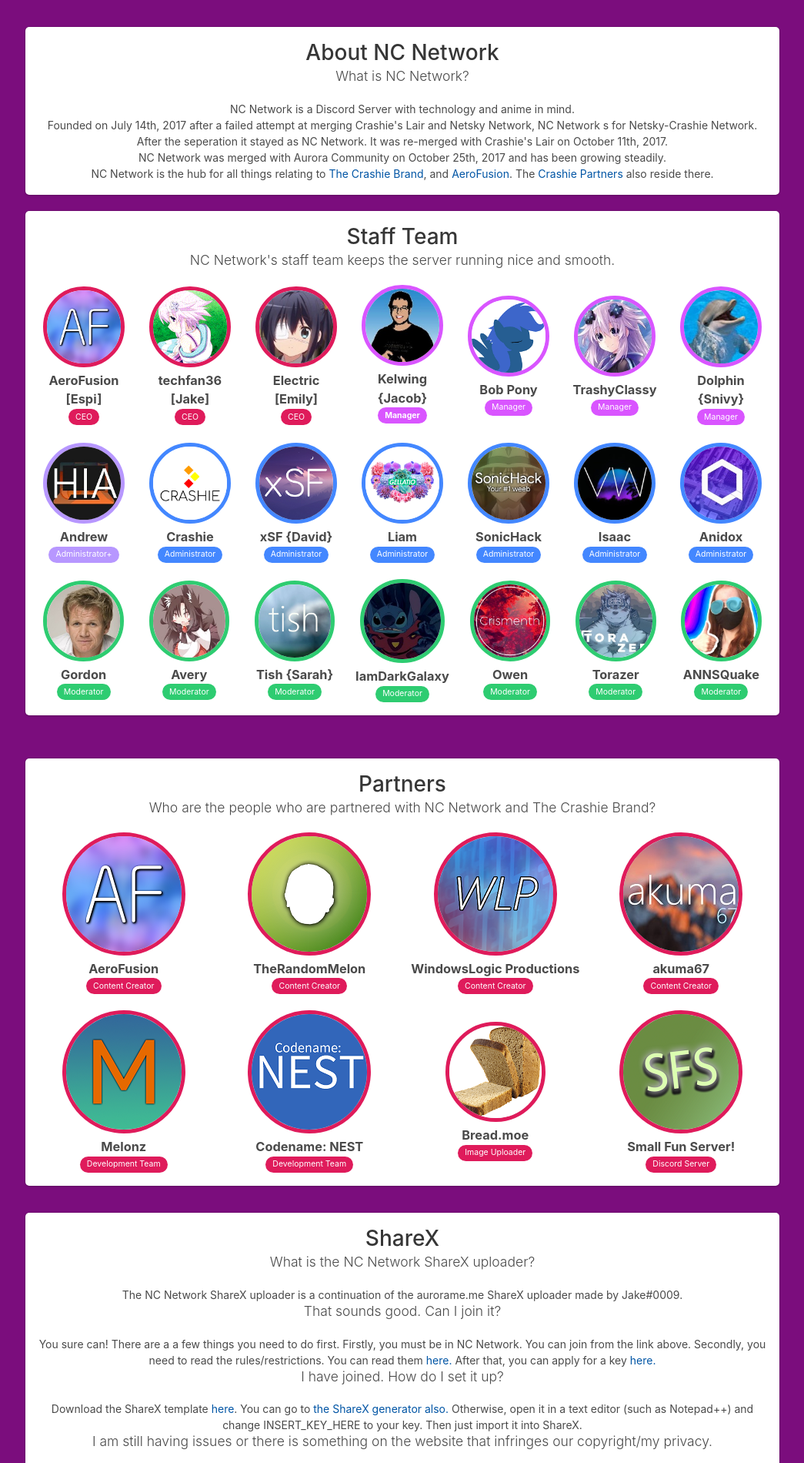
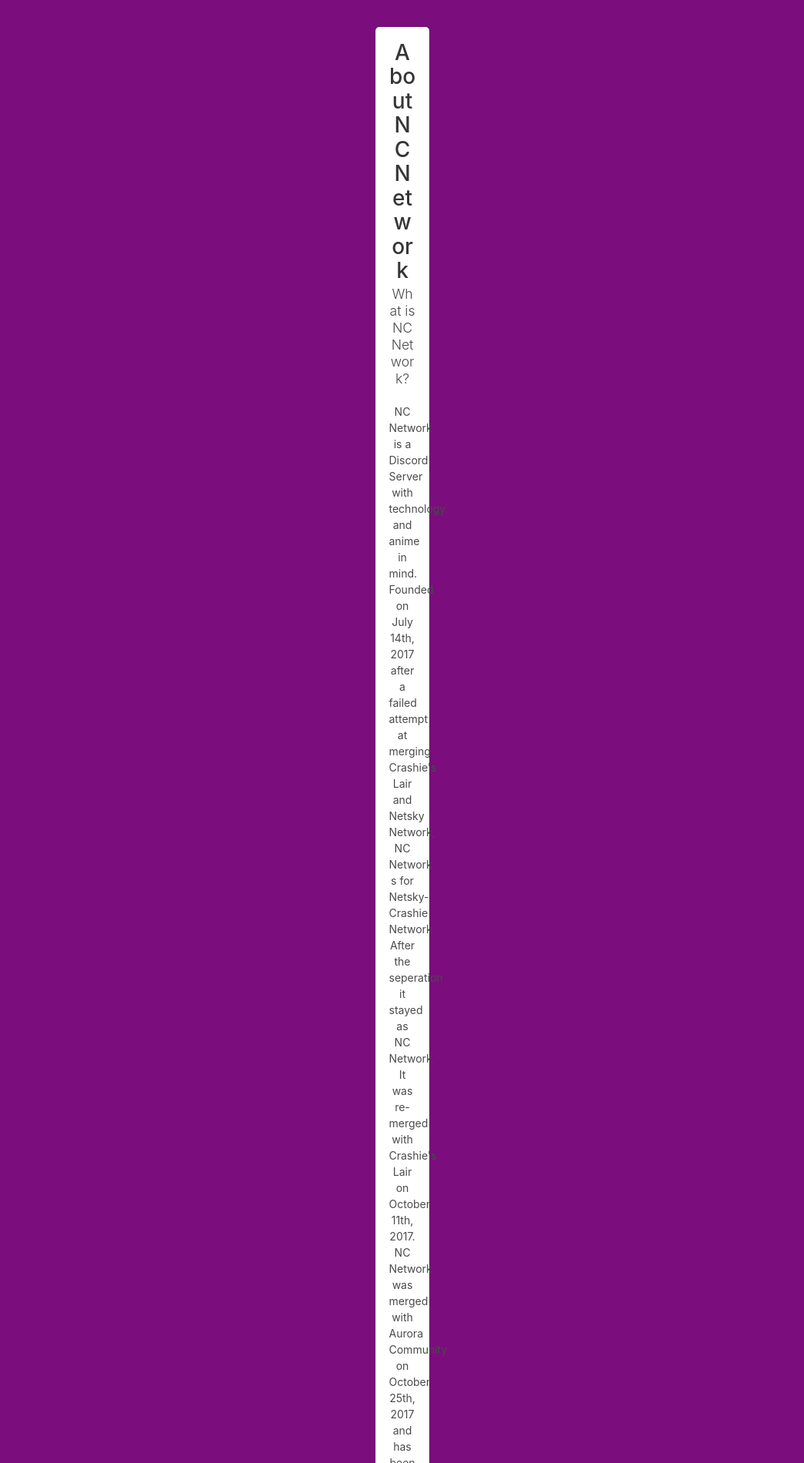
Before and after one commit to xwinbyte/NetskyWebsite, a Jekyll site: the page built from index.html, in a window 1280 px wide. Shown: the part 382-2282 px from the top of the page at 77% size, without its empty margins (117-1162 px from the left). Built offline with Jekyll 4.4.1, drawn with Linux system fonts in a browser that asks for light colours; nearby versions of some CDN libraries.

Commit message:
Update style.css

```diff
--- a/style/style.css
+++ b/style/style.css
@@ -14,7 +14,7 @@
 }
 
 .hero {
-      background: url(img/background.png) no-repeat center center fixed;
+      background: url("/img/background.png") no-repeat center center fixed;
         -webkit-background-size: cover;
         -moz-background-size: cover;
         -o-background-size: cover;
@@ -23,7 +23,7 @@
 
 #content-inner {
   background: #7b0d7d;
-  max-width: 70em;
+  max-width: 70px;
   margin: 0 auto;
   padding: 2.5em 0
 }
```
